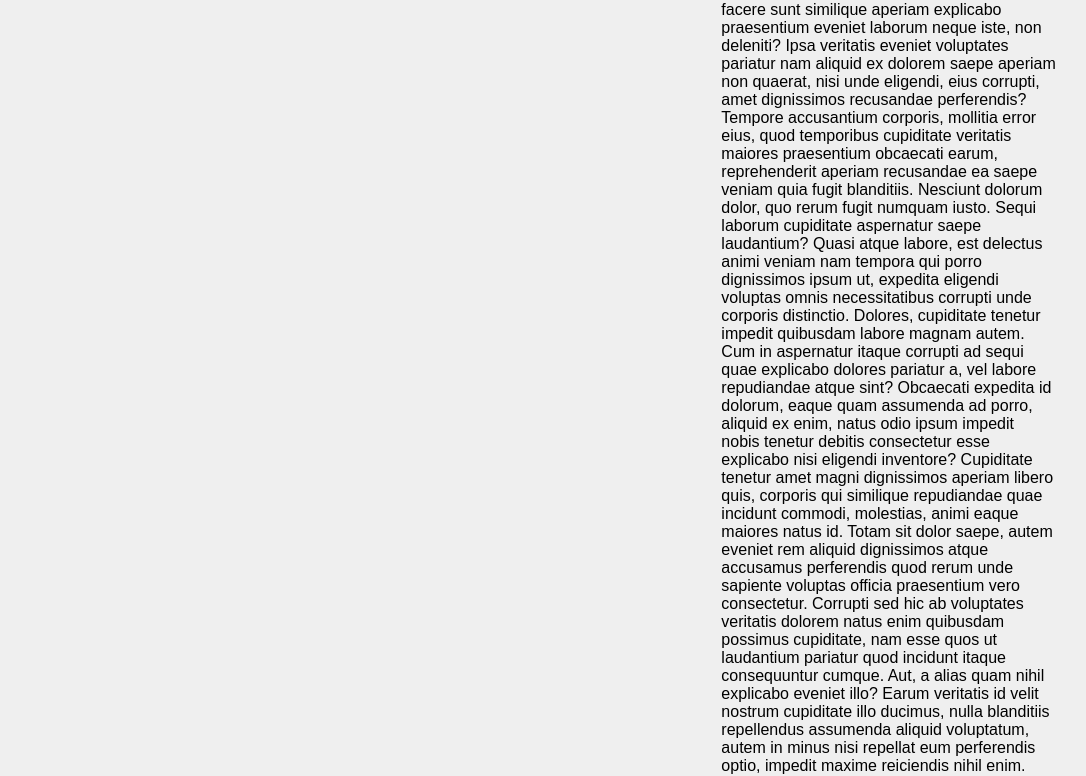
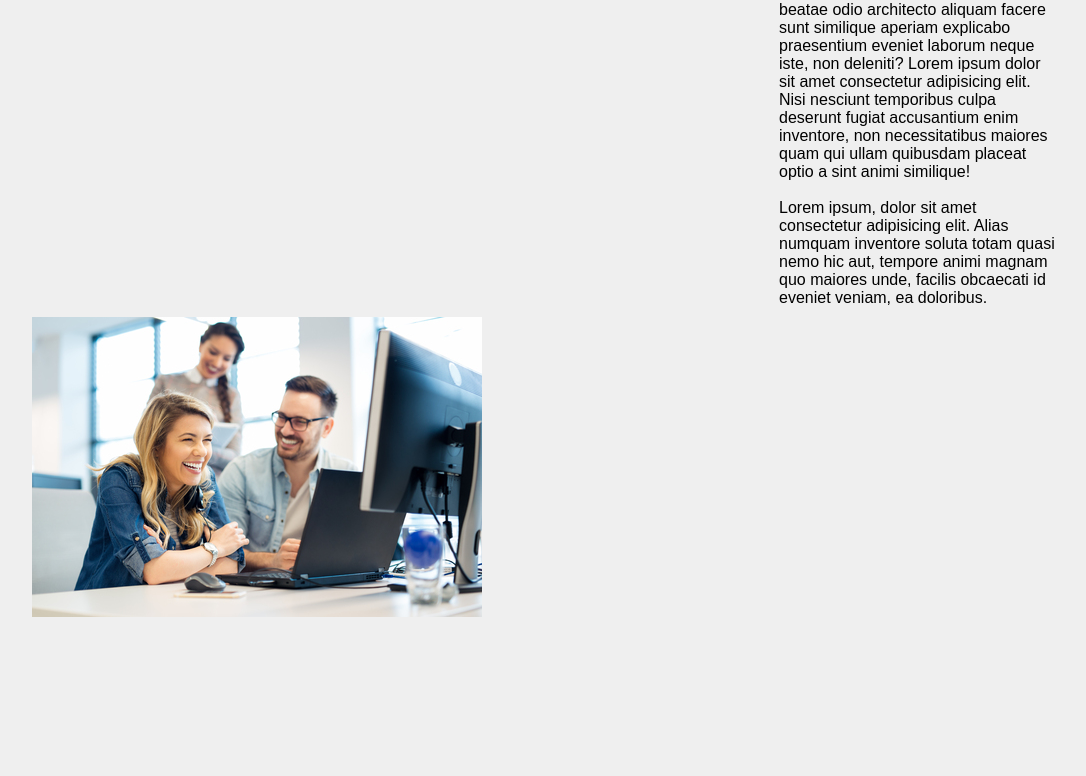
Before and after one commit to victornavareno/SurveyForm, a plain HTML site: page page2.html in a window 1280 px wide. Shown: the part 181-957 px from the top of the page, without its empty margins (96-1182 px from the left). Drawn offline with Linux system fonts and the light colour scheme.

Commit message:
Formatted contact page

```diff
--- a/page2.html
+++ b/page2.html
@@ -7,44 +7,30 @@
     <title>Contact page</title>
   </head>
   <body>
-    <div class="container">
-      <h1>CONTACT US</h1>
-      <a href="index.html">BACK TO THE MAIN PAGE</a>
-      <p>
+    <div class="container" id="container2">
+      <div class="contact">
+        <h1>CONTACT US</h1>
+      </div>
+      <a href="index.html" id="backtoMain">BACK TO THE MAIN PAGE</a>
+      <p class="content2">
         Lorem ipsum dolor sit amet consectetur adipisicing elit. Sit voluptates
         totam vel eaque officia nam beatae odio architecto aliquam facere sunt
         similique aperiam explicabo praesentium eveniet laborum neque iste, non
-        deleniti? Ipsa veritatis eveniet voluptates pariatur nam aliquid ex
-        dolorem saepe aperiam non quaerat, nisi unde eligendi, eius corrupti,
-        amet dignissimos recusandae perferendis? Tempore accusantium corporis,
-        mollitia error eius, quod temporibus cupiditate veritatis maiores
-        praesentium obcaecati earum, reprehenderit aperiam recusandae ea saepe
-        veniam quia fugit blanditiis. Nesciunt dolorum dolor, quo rerum fugit
-        numquam iusto. Sequi laborum cupiditate aspernatur saepe laudantium?
-        Quasi atque labore, est delectus animi veniam nam tempora qui porro
-        dignissimos ipsum ut, expedita eligendi voluptas omnis necessitatibus
-        corrupti unde corporis distinctio. Dolores, cupiditate tenetur impedit
-        quibusdam labore magnam autem. Cum in aspernatur itaque corrupti ad
-        sequi quae explicabo dolores pariatur a, vel labore repudiandae atque
-        sint? Obcaecati expedita id dolorum, eaque quam assumenda ad porro,
-        aliquid ex enim, natus odio ipsum impedit nobis tenetur debitis
-        consectetur esse explicabo nisi eligendi inventore? Cupiditate tenetur
-        amet magni dignissimos aperiam libero quis, corporis qui similique
-        repudiandae quae incidunt commodi, molestias, animi eaque maiores natus
-        id. Totam sit dolor saepe, autem eveniet rem aliquid dignissimos atque
-        accusamus perferendis quod rerum unde sapiente voluptas officia
-        praesentium vero consectetur. Corrupti sed hic ab voluptates veritatis
-        dolorem natus enim quibusdam possimus cupiditate, nam esse quos ut
-        laudantium pariatur quod incidunt itaque consequuntur cumque. Aut, a
-        alias quam nihil explicabo eveniet illo? Earum veritatis id velit
-        nostrum cupiditate illo ducimus, nulla blanditiis repellendus assumenda
-        aliquid voluptatum, autem in minus nisi repellat eum perferendis optio,
-        impedit maxime reiciendis nihil enim. Quisquam commodi, asperiores ut ea
-        facere quos voluptate consequatur veniam ducimus iure facilis soluta
-        porro odio blanditiis ipsa neque similique! Temporibus reprehenderit a
-        pariatur, atque at mollitia exercitationem, velit perferendis tempora
-        enim repudiandae possimus alias non ullam.
+        deleniti? Lorem ipsum dolor sit amet consectetur adipisicing elit. Nisi
+        nesciunt temporibus culpa deserunt fugiat accusantium enim inventore,
+        non necessitatibus maiores quam qui ullam quibusdam placeat optio a sint
+        animi similique!
+        <br />
+        <br />
+        Lorem ipsum, dolor sit amet consectetur adipisicing elit. Alias numquam
+        inventore soluta totam quasi nemo hic aut, tempore animi magnam quo
+        maiores unde, facilis obcaecati id eveniet veniam, ea doloribus.
       </p>
+      <img
+        class="imageDevs"
+        src="images/zorandim180200044.jpg"
+        alt="group of developers"
+      />
     </div>
   </body>
 </html>
```
